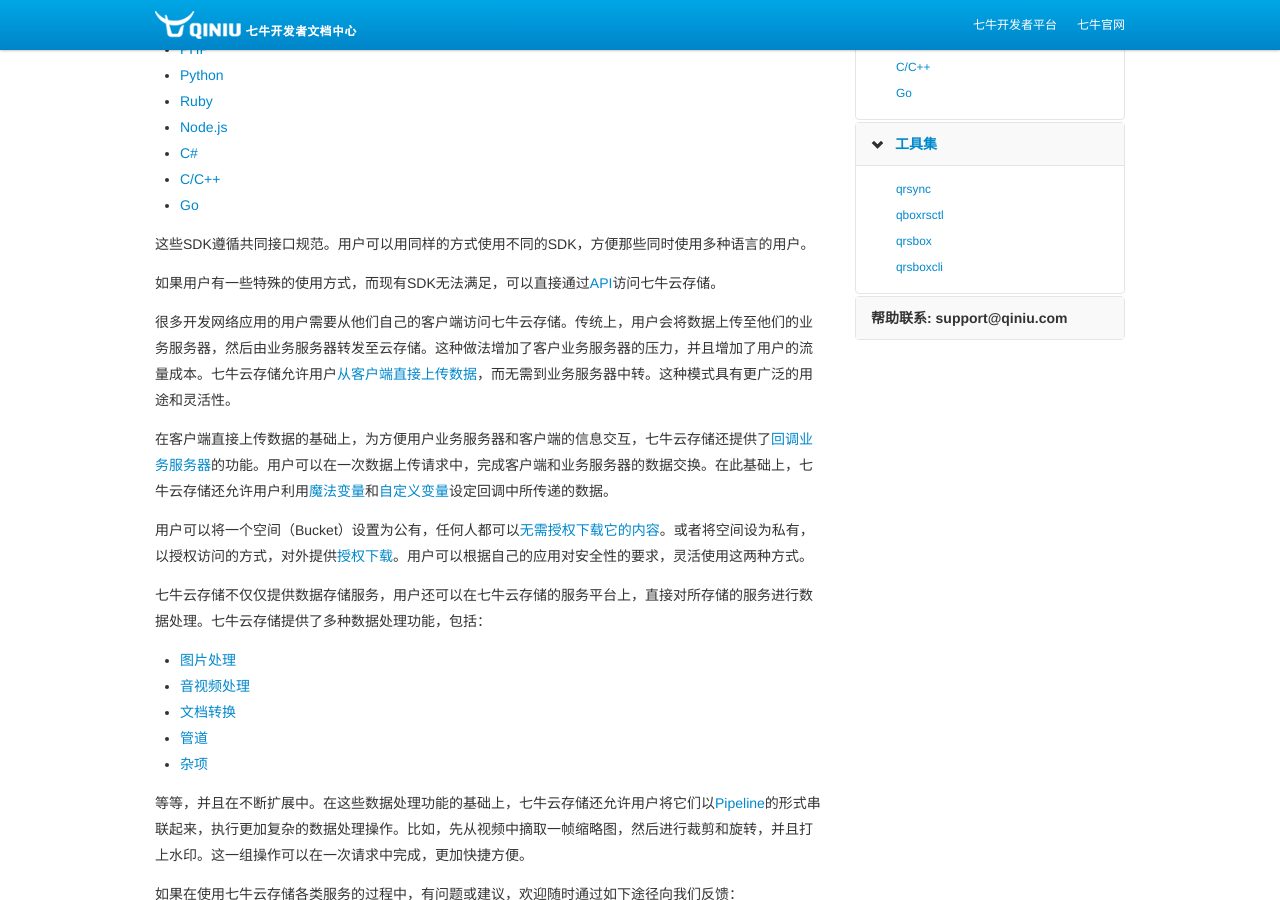
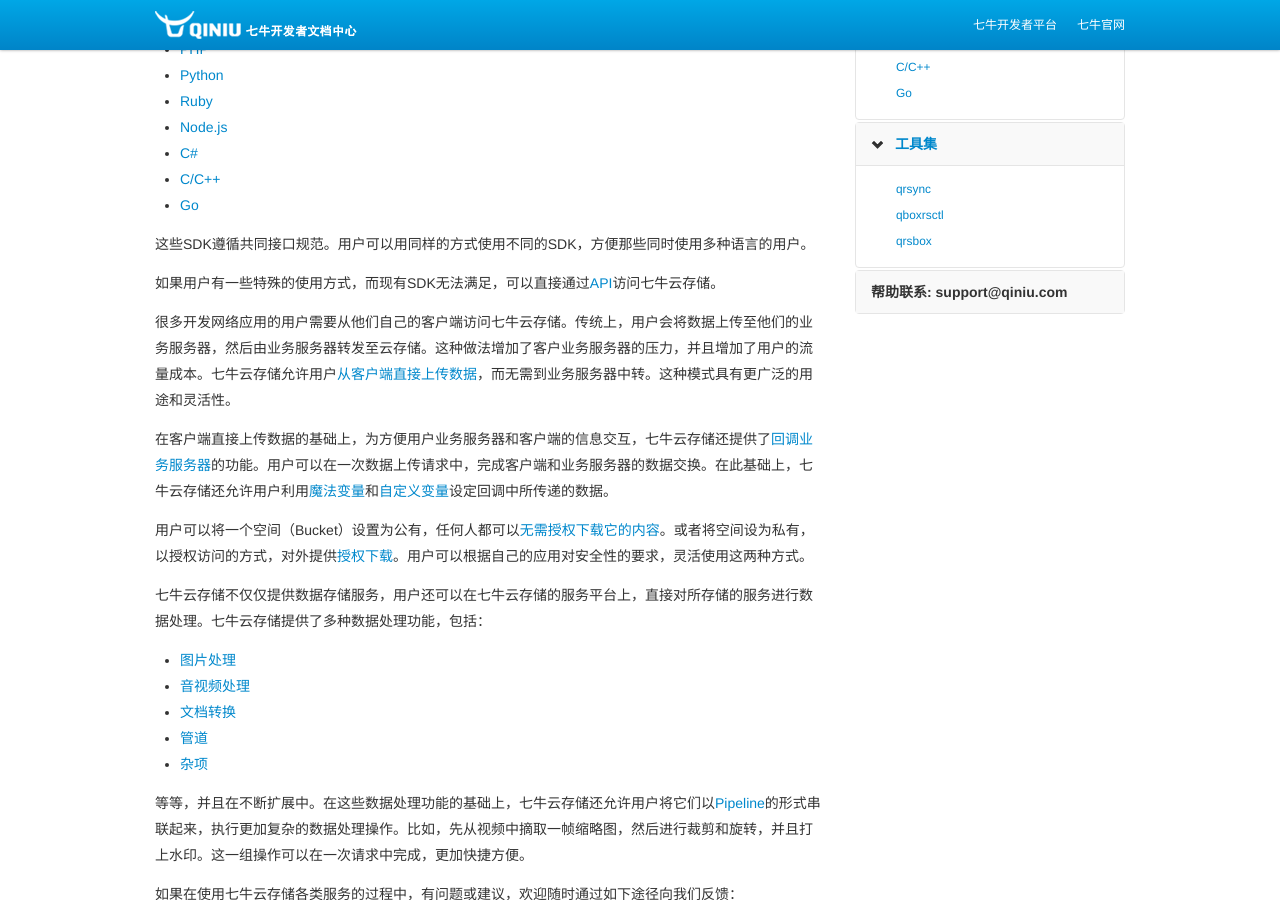
Before and after one commit to qiniu/docs.qiniu.com, a Jekyll site: the page built from index.markdown, in a window 1280 px wide and 900 px high, scrolled down 792 px. Built offline with Jekyll 4.4.1, drawn with Linux system fonts in a browser that asks for light colours; nearby versions of some CDN libraries; library files that are not in the unit come from our copies.

Commit message:
avalibale new qrsbox.markdown

```diff
--- a/_layouts/default.html
+++ b/_layouts/default.html
@@ -141,8 +141,6 @@
                                     </li>
                                     <li><a href="/tools/qrsbox.html">qrsbox</a>
                                     </li>
-                                    <li><a href="/tools/qrsboxcli.html">qrsboxcli</a>
-                                    </li>
                                 </ul>
                             </div>
                         </div>
```
